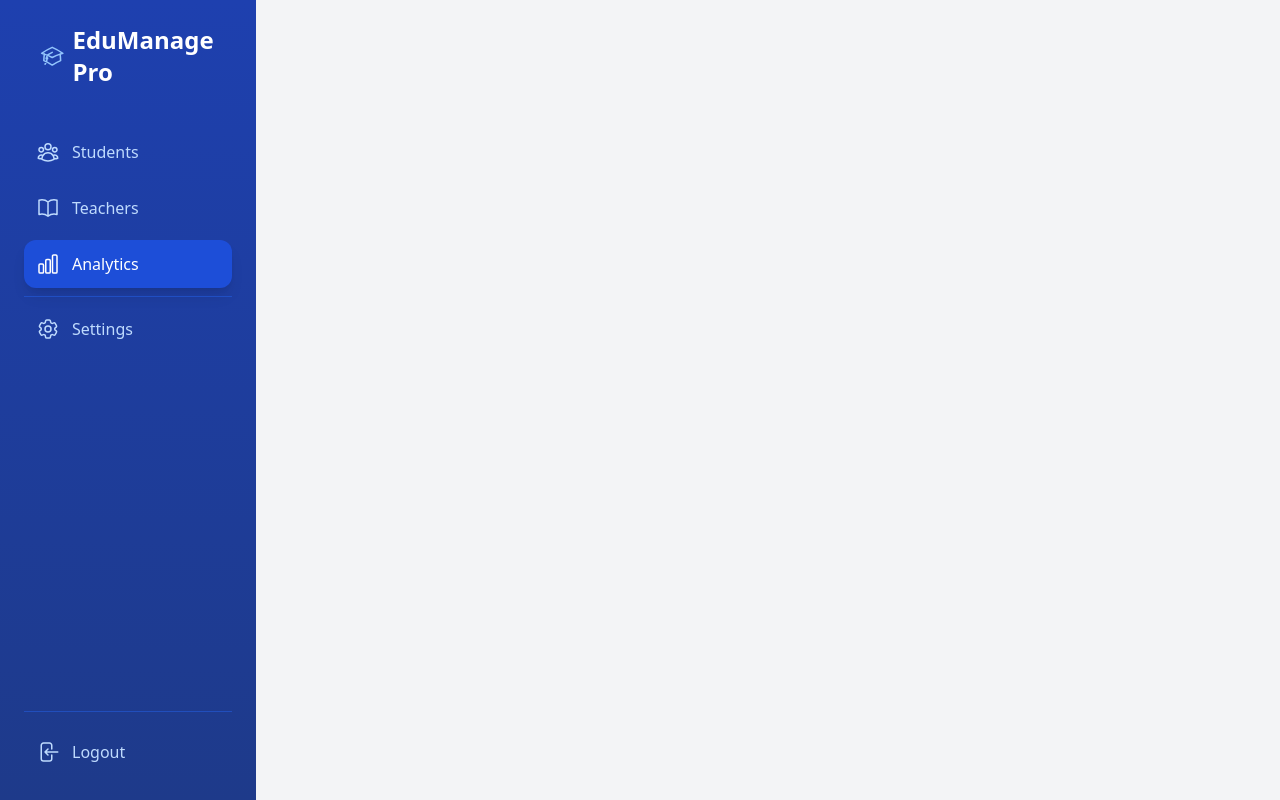
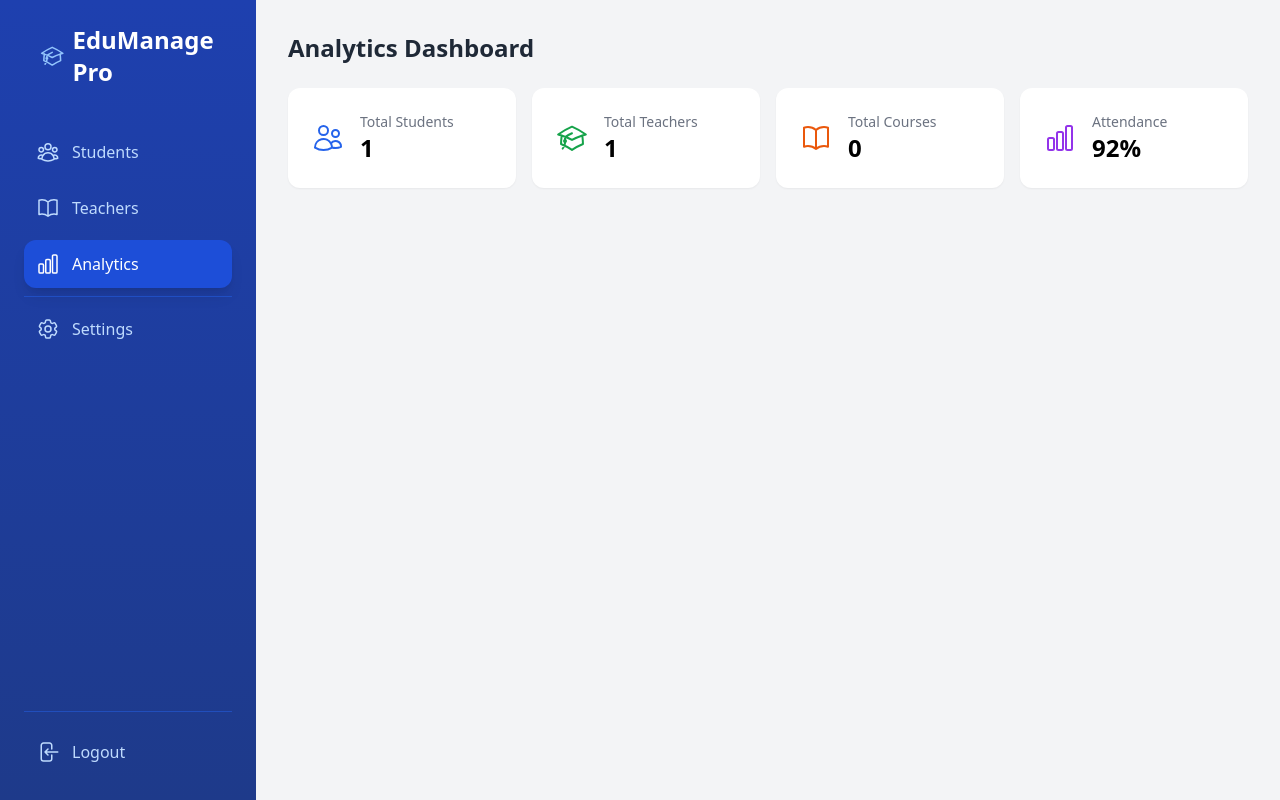
Before and after one commit to mosadikdev/school-management-system, a React (Create React App) app: page / in a window 1280 px wide. Both pictures are taken after a click on the button "Analytics". Built offline with nearby package versions, Linux system fonts and the light colour scheme.

Commit message:
feat: add analytics dashboard

```diff
--- a/package.json
+++ b/package.json
@@ -12,6 +12,7 @@
     "react-dom": "^19.0.0",
     "react-router-dom": "^7.3.0",
     "react-scripts": "5.0.1",
+    "recharts": "^2.15.1",
     "web-vitals": "^2.1.4"
   },
   "scripts": {
--- a/src/App.js
+++ b/src/App.js
@@ -2,6 +2,7 @@ import { useState } from 'react'
 import Sidebar from './components/Sidebar'
 import StudentTable from './components/StudentTable'
 import TeacherTable from './components/TeacherTable'
+import Analytics from './components/Analytics'
 
 function App() {
   const [activeTab, setActiveTab] = useState('students')
@@ -23,6 +24,7 @@ function App() {
         {activeTab === 'teachers' && (
           <TeacherTable teachers={teachers} setTeachers={setTeachers} />
         )}
+        {activeTab === 'analytics' && <Analytics />}
       </main>
     </div>
   )
--- /dev/null
+++ b/src/components/Analytics.jsx
@@ -0,0 +1,48 @@
+import { UsersIcon, BookOpenIcon, AcademicCapIcon, ChartBarIcon } from '@heroicons/react/24/outline'
+
+
+
+
+export default function Analytics() {
+  return (
+    <div>
+      <h1 className="text-2xl font-bold mb-6 text-gray-800">Analytics Dashboard</h1>
+
+      <div className="grid grid-cols-1 md:grid-cols-2 lg:grid-cols-4 gap-4 mb-8">
+        <div className="bg-white p-6 rounded-xl shadow-sm flex items-center gap-4">
+          <UsersIcon className="h-8 w-8 text-blue-600" />
+          <div>
+            <p className="text-gray-500 text-sm">Total Students</p>
+            <p className="text-2xl font-bold">1</p>
+          </div>
+        </div>
+
+        <div className="bg-white p-6 rounded-xl shadow-sm flex items-center gap-4">
+          <AcademicCapIcon className="h-8 w-8 text-green-600" />
+          <div>
+            <p className="text-gray-500 text-sm">Total Teachers</p>
+            <p className="text-2xl font-bold">1</p>
+          </div>
+        </div>
+
+        <div className="bg-white p-6 rounded-xl shadow-sm flex items-center gap-4">
+          <BookOpenIcon className="h-8 w-8 text-orange-600" />
+          <div>
+            <p className="text-gray-500 text-sm">Total Courses</p>
+            <p className="text-2xl font-bold">0</p>
+          </div>
+        </div>
+
+        <div className="bg-white p-6 rounded-xl shadow-sm flex items-center gap-4">
+          <ChartBarIcon className="h-8 w-8 text-purple-600" />
+          <div>
+            <p className="text-gray-500 text-sm">Attendance</p>
+            <p className="text-2xl font-bold">92%</p>
+          </div>
+        </div>
+      </div>
+
+
+    </div>
+  )
+}
```
Also changed, not shown: 1 other file (tests, documents, lock files or other folders).
